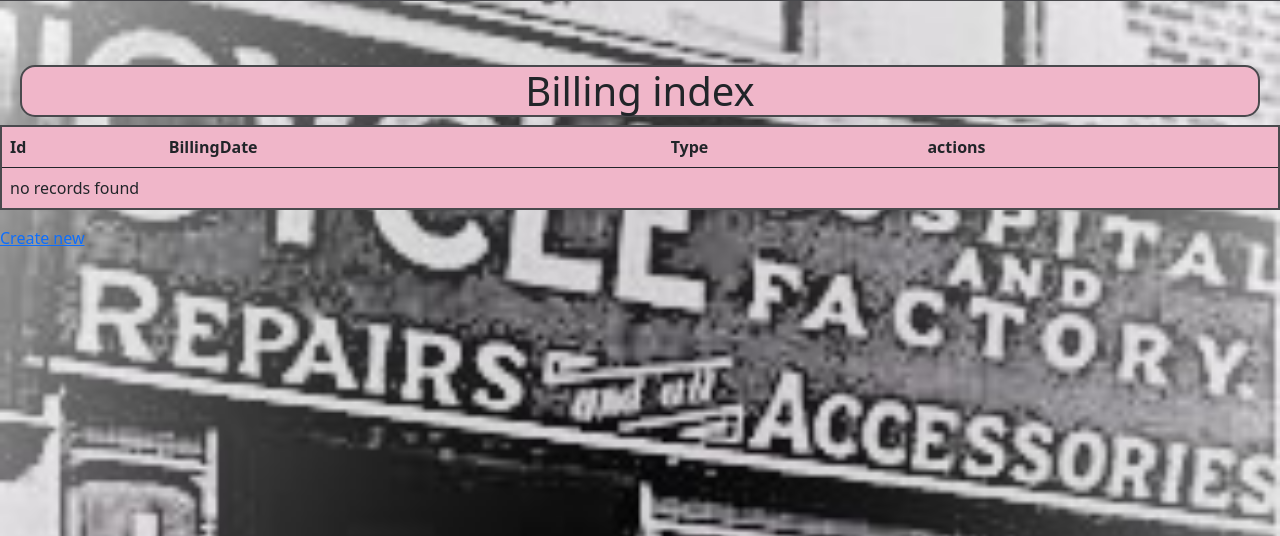
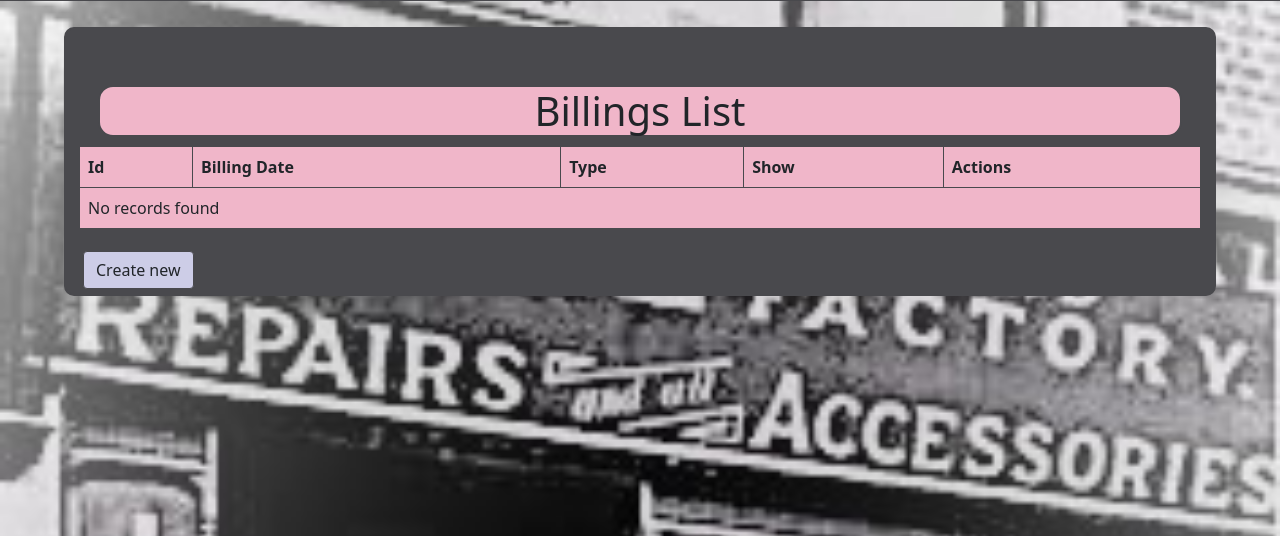
Before and after one commit to laurence-71/php-symfony-app, a Symfony app: template templates/billing/index.html.twig in a window 1280 px wide. Shown: the part 159-695 px from the top of the page. Run offline with Twig, Linux system fonts and the light colour scheme; the template is opened without the code that fills it, so the values that code supplies are empty; some libraries are stand-ins or nearby versions.

Commit message:
update billing operator

```diff
--- a/templates/bike/show.html.twig
+++ b/templates/bike/show.html.twig
@@ -53,12 +53,12 @@
 <div class="col-sm">
     <a class="btn create" href="{{ path('bike_index') }}"><i class="bi bi-chevron-left"> Back to list</i></a>
 </div>
+{% if is_granted('ROLE_MANAGER') %}
 <div class="col-sm">
  {{ include('bike/_delete_form.html.twig') }}
     <a class="btn edit" href="{{ path('bike_edit', {'id': bike.id}) }}"><i class="bi bi-pencil"> Edit</i></a>
-
-
     </div>
+{% endif %}
     </div>
     </div>
 {% endblock %}
--- a/templates/billing/_delete_form.html.twig
+++ b/templates/billing/_delete_form.html.twig
@@ -1,4 +1,4 @@
 <form method="post" action="{{ path('billing_delete', {'id': billing.id}) }}" onsubmit="return confirm('Are you sure you want to delete this item?');">
     <input type="hidden" name="_token" value="{{ csrf_token('delete' ~ billing.id) }}">
-    <button class="btn">Delete</button>
+    <button class="btn delete"><i class="bi bi-trash"></i></button>
 </form>
--- a/templates/billing/_form.html.twig
+++ b/templates/billing/_form.html.twig
@@ -1,4 +1,4 @@
 {{ form_start(formBilling) }}
     {{ form_widget(formBilling) }}
-    <button class="btn">{{ button_label|default('Save') }}</button>
+    <button class="btn create">{{ button_label|default('Save') }}</button>
 {{ form_end(formBilling) }}
--- a/templates/billing/edit.html.twig
+++ b/templates/billing/edit.html.twig
@@ -3,11 +3,14 @@
 {% block title %}Edit Billing{% endblock %}
 
 {% block body %}
+<div class="container-fluid list">
+{% form_theme formBilling 'bootstrap_4_layout.html.twig' %}
     <h1>Edit Billing</h1>
 
     {{ include('billing/_form.html.twig', {'button_label': 'Update'}) }}
 
-    <a href="{{ path('billing_index') }}">back to list</a>
+    <a class="btn create" href="{{ path('billing_index') }}"><i class="bi bi-chevron-left"> Back to list</i></a>
 
     {{ include('billing/_delete_form.html.twig') }}
+    </div>
 {% endblock %}
--- a/templates/billing/index.html.twig
+++ b/templates/billing/index.html.twig
@@ -1,17 +1,19 @@
 {% extends 'base.html.twig' %}
 
-{% block title %}Billing index{% endblock %}
+{% block title %}Billings{% endblock %}
 
 {% block body %}
-    <h1>Billing index</h1>
+<div class="container-fluid list">
+    <h1>Billings List</h1>
 
-    <table class="table">
+    <table class="table table-bordered">
         <thead>
             <tr>
                 <th>Id</th>
-                <th>BillingDate</th>
+                <th>Billing Date</th>
                 <th>Type</th>
-                <th>actions</th>
+                <th>Show</th>
+                <th>Actions</th>
             </tr>
         </thead>
         <tbody>
@@ -21,17 +23,28 @@
                 <td>{{ billing.billingDate ? billing.billingDate|date('Y-m-d') : '' }}</td>
                 <td>{{ billing.type }}</td>
                 <td>
-                    <a href="{{ path('billing_show', {'id': billing.id}) }}">show</a>
-                    <a href="{{ path('billing_edit', {'id': billing.id}) }}">edit</a>
+                    <a class="btn show" href="{{ path('billing_show', {'id': billing.id}) }}"><i class="bi bi-info-square"></i></a>
+                   </td>
+                   <td>
+                   {% if is_granted('ROLE_MANAGER') %}
+                        <div>
+                    <a class="btn edit" href="{{ path('billing_edit', {'id': billing.id}) }}"><i class="bi bi-pencil"></i></a>
+                    </div>
+                      {{ include('billing/_delete_form.html.twig') }}
+                   {% else %}
+                       <span col="2">Unauthorized access</span>
+                   {% endif %}
+
                 </td>
             </tr>
         {% else %}
             <tr>
-                <td colspan="4">no records found</td>
+                <td colspan="5">No records found</td>
             </tr>
         {% endfor %}
         </tbody>
     </table>
 
-    <a href="{{ path('billing_new') }}">Create new</a>
+    <a class="btn create" href="{{ path('billing_new') }}">Create new</a>
+</div>
 {% endblock %}
--- a/templates/billing/new.html.twig
+++ b/templates/billing/new.html.twig
@@ -3,9 +3,12 @@
 {% block title %}New Billing{% endblock %}
 
 {% block body %}
+<div class="container-fluid list">
+{% form_theme formBilling 'bootstrap_4_layout.html.twig' %}
     <h1>Create new Billing</h1>
 
     {{ include('billing/_form.html.twig') }}
 
-    <a href="{{ path('billing_index') }}">back to list</a>
+    <a class="btn create" href="{{ path('billing_index') }}"><i class="bi bi-chevron-left"> Back to list</i></a>
+    </div>
 {% endblock %}
--- a/templates/operation/show.html.twig
+++ b/templates/operation/show.html.twig
@@ -6,7 +6,7 @@
 <div class="container-fluid list">
     <h1>Operation</h1>
 
-    <table class="table table-bordered table-stripped">
+    <table class="table table-bordered ">
         <tbody>
             <tr>
                 <th>Id</th>
@@ -37,10 +37,12 @@
     <div class="col-sm">
     <a class="btn create" href="{{ path('operation_index') }}"><i class="bi bi-chevron-left"> Back to list</i></a>
     </div>
-    <div class="col-sm">
+    {% if is_granted('ROLE_MANAGER') %}
+     <div class="col-sm">
      {{ include('operation/_delete_form.html.twig') }}
     <a class="btn edit" href="{{ path('operation_edit', {'id': operation.id}) }}"><i class="bi bi-pencil"> Edit</i></a>
     </div>
+    {% endif %}
     </div>
     </div>
 {% endblock %}
--- a/templates/operator/_delete_form.html.twig
+++ b/templates/operator/_delete_form.html.twig
@@ -1,4 +1,4 @@
 <form method="post" action="{{ path('operator_delete', {'id': operator.id}) }}" onsubmit="return confirm('Are you sure you want to delete this item?');">
     <input type="hidden" name="_token" value="{{ csrf_token('delete' ~ operator.id) }}">
-    <button class="btn">Delete</button>
+    <button class="btn delete"><i class="bi bi-trash"></i></button>
 </form>
--- a/templates/operator/_form.html.twig
+++ b/templates/operator/_form.html.twig
@@ -1,4 +1,4 @@
 {{ form_start(formOperator) }}
     {{ form_widget(formOperator) }}
-    <button class="btn">{{ button_label|default('Save') }}</button>
+    <button class="btn create">{{ button_label|default('Save') }}</button>
 {{ form_end(formOperator) }}
--- a/templates/operator/edit.html.twig
+++ b/templates/operator/edit.html.twig
@@ -3,11 +3,14 @@
 {% block title %}Edit Operator{% endblock %}
 
 {% block body %}
+<div class="container-fluid list">
+{% form_theme formOperator 'bootstrap_4_layout.html.twig' %}
     <h1>Edit Operator</h1>
 
     {{ include('operator/_form.html.twig', {'button_label': 'Update'}) }}
 
-    <a href="{{ path('operator_index') }}">back to list</a>
+    <a class="btn create" href="{{ path('operator_index') }}"><i class="bi bi-chevron-left"> Back to list</i></a>
 
     {{ include('operator/_delete_form.html.twig') }}
+    </div>
 {% endblock %}
--- a/templates/operator/new.html.twig
+++ b/templates/operator/new.html.twig
@@ -3,9 +3,12 @@
 {% block title %}New Operator{% endblock %}
 
 {% block body %}
+<div class="container-fluid list">
+{% form_theme formOperator 'bootstrap_4_layout.html.twig' %}
     <h1>Create new Operator</h1>
 
     {{ include('operator/_form.html.twig') }}
 
-    <a href="{{ path('operator_index') }}">back to list</a>
+    <a class="btn create" href="{{ path('operator_index') }}"><i class="bi bi-chevron-left">Back to list</i></a>
+    </div>
 {% endblock %}
--- a/templates/source/show.html.twig
+++ b/templates/source/show.html.twig
@@ -73,12 +73,12 @@
 <div class="col-sm">
     <a class="btn create" href="{{ path('source_index') }}"><i class="bi bi-chevron-left"> Back to list</i></a>
 </div>
+{% if is_granted('ROLE_MANAGER') %}
 <div class="col-sm">
   {{ include('source/_delete_form.html.twig') }}
     <a class="btn edit" href="{{ path('source_edit', {'id': source.id}) }}"><i class="bi bi-pencil"> Edit</i></a>
-
-
     </div>
+{% endif %}
     </div>
     </div>
 {% endblock %}
```
Also changed, not shown: templates/billing/show.html.twig (+15 -7 lines), templates/operator/index.html.twig (+24 -10 lines), templates/operator/show.html.twig (+16 -9 lines).
